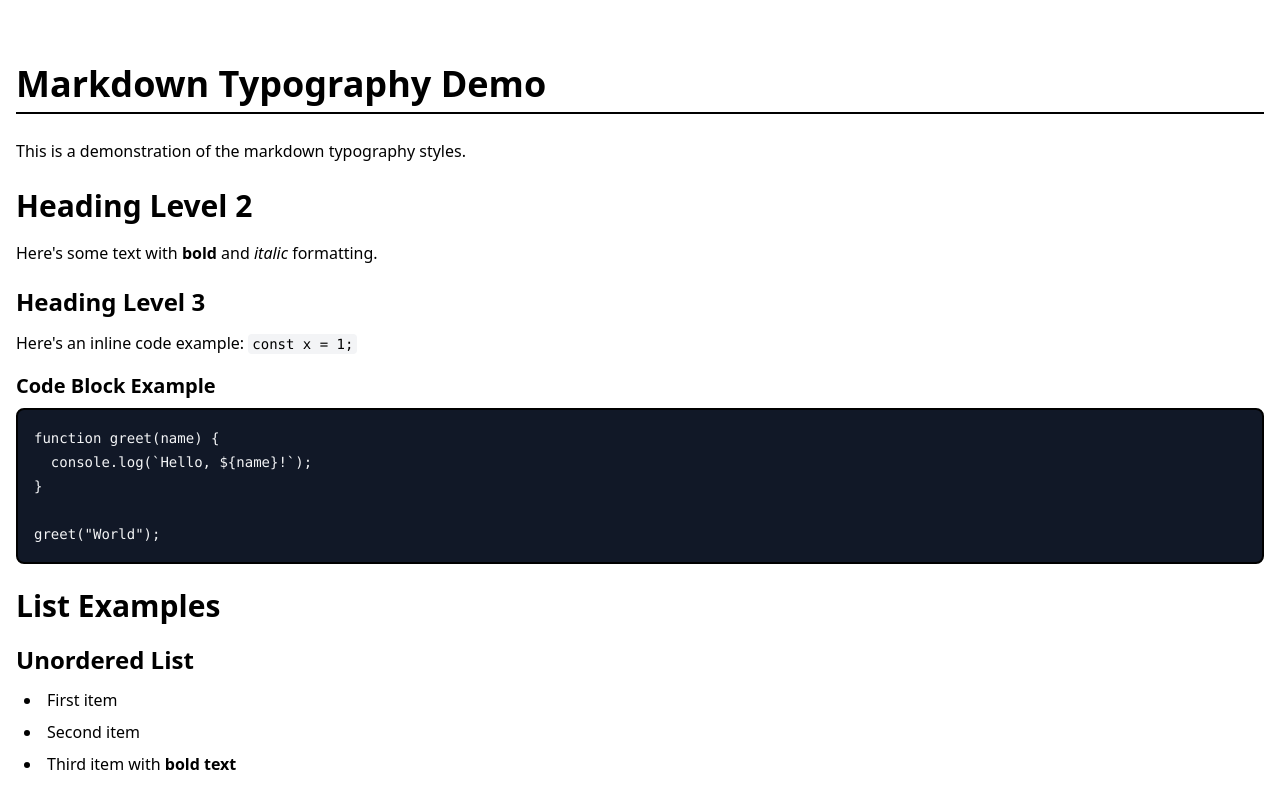
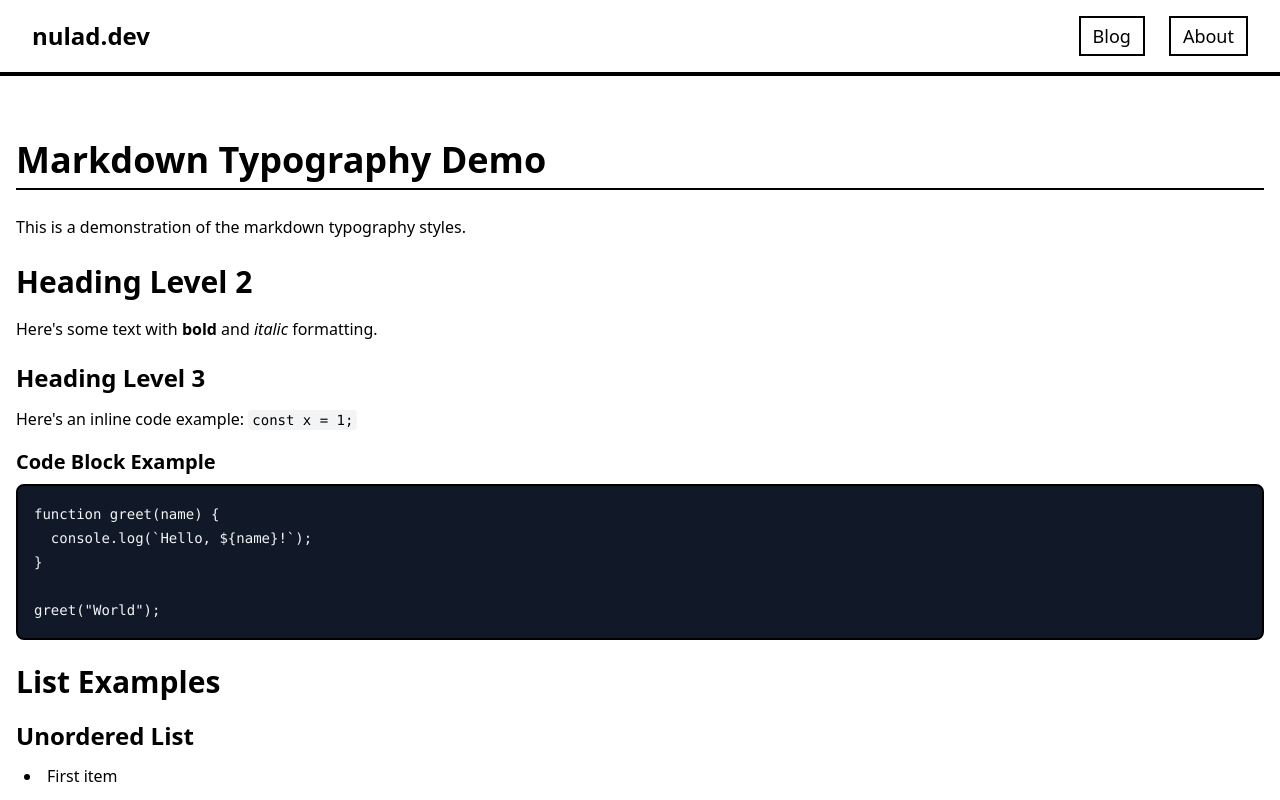
Before and after one commit to nulad/nulad.github.io, a Next.js app: page / in a window 1280 px wide. Shown: the top 800 px of the page. Built offline with nearby package versions, Linux system fonts and the light colour scheme.

Commit message:
feat: Add Header component and metadata to app/layout.js
- Import and include Header component
- Add basic metadata (title, description)
- Wrap children in main tag for better semantics

Closes nulad.github.io-gx3.1

```diff
--- a/app/layout.js
+++ b/app/layout.js
@@ -1,9 +1,18 @@
+import Header from '../components/Header';
 import './globals.css';
+
+export const metadata = {
+  title: 'nulad.dev',
+  description: 'Personal website and blog of nulad',
+};
 
 export default function RootLayout({ children }) {
   return (
     <html lang="en">
-      <body>{children}</body>
+      <body>
+        <Header />
+        <main>{children}</main>
+      </body>
     </html>
   )
 }
```
